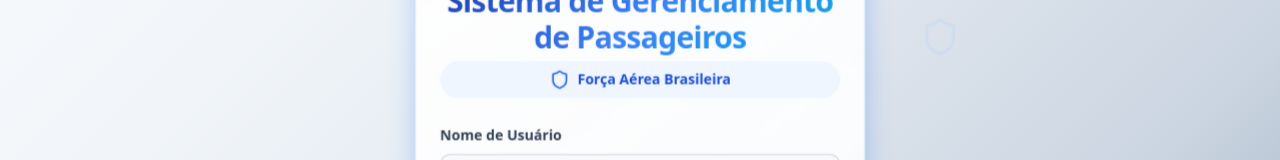
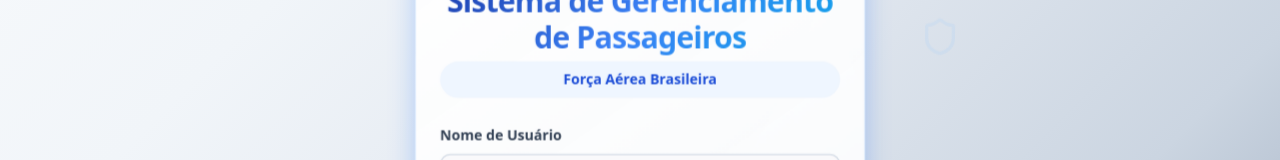
Before and after one commit to tuliosanto/aero-logistica-commander-system, a React (Vite) app: page / in a window 1280 px wide. Shown: the part 246-406 px from the top of the page. Built offline with nearby package versions, Linux system fonts and the light colour scheme.

Commit message:
Code edited in Lovable Code Editor
Edited UI in Lovable

```diff
--- a/src/components/LoginForm.tsx
+++ b/src/components/LoginForm.tsx
@@ -126,7 +126,7 @@ const LoginForm = ({ onLogin }: LoginFormProps) => {
       <div className="min-h-screen flex items-center justify-center p-4 relative z-10">
         <Card className="w-full max-w-md aviation-card aviation-pulse">
           <CardHeader className="text-center pb-6">
-            <div className="mx-auto mb-6 w-24 h-24 flex items-center justify-center">
+            <div className="mx-auto mb-6 w-24 h-24 flex items-center justify-center rounded-full">
               <img
                 src={gladioImage}
                 alt="Gládio FAB"
@@ -137,7 +137,6 @@ const LoginForm = ({ onLogin }: LoginFormProps) => {
               Sistema de Gerenciamento de Passageiros
             </CardTitle>
             <div className="flex items-center justify-center gap-2 mt-3 bg-blue-50 px-4 py-2 rounded-full">
-              <Shield className="w-5 h-5 text-blue-600" />
               <p className="text-sm text-blue-700 font-semibold">
                 Força Aérea Brasileira
               </p>
```
